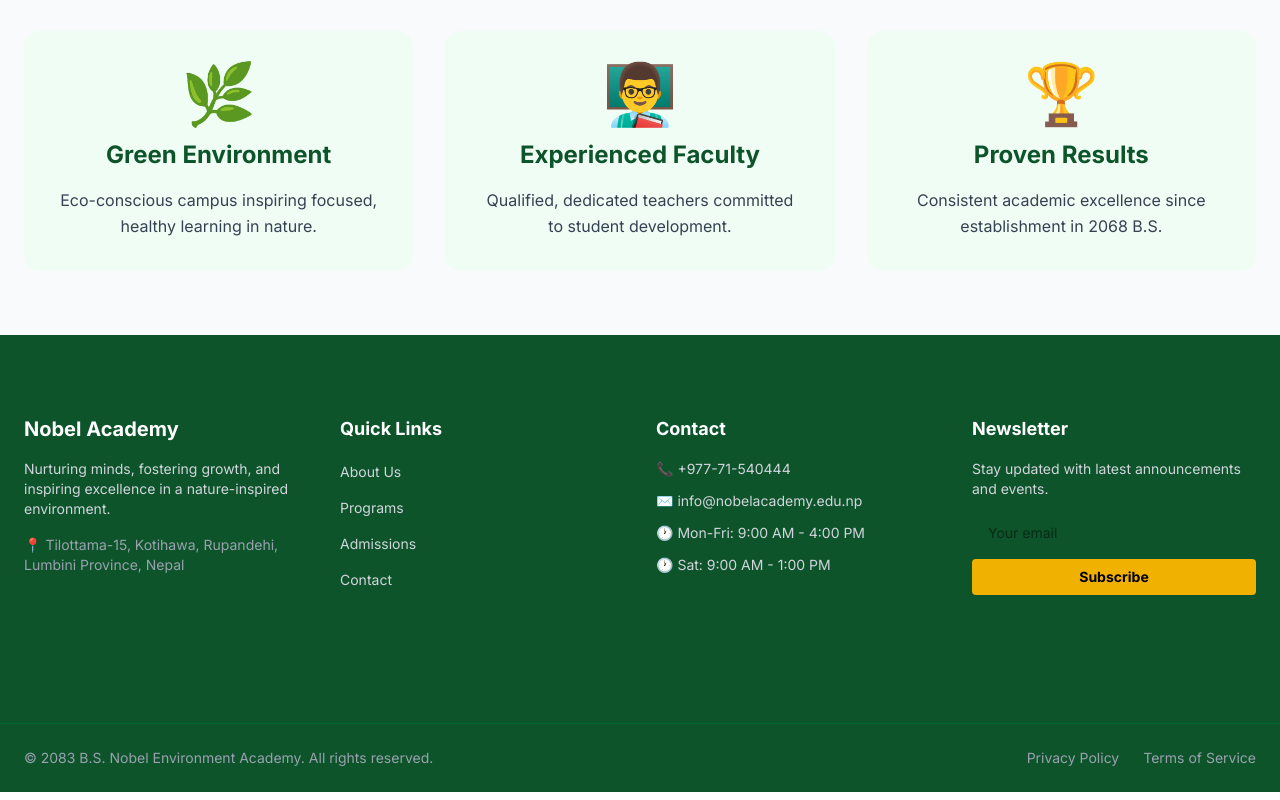
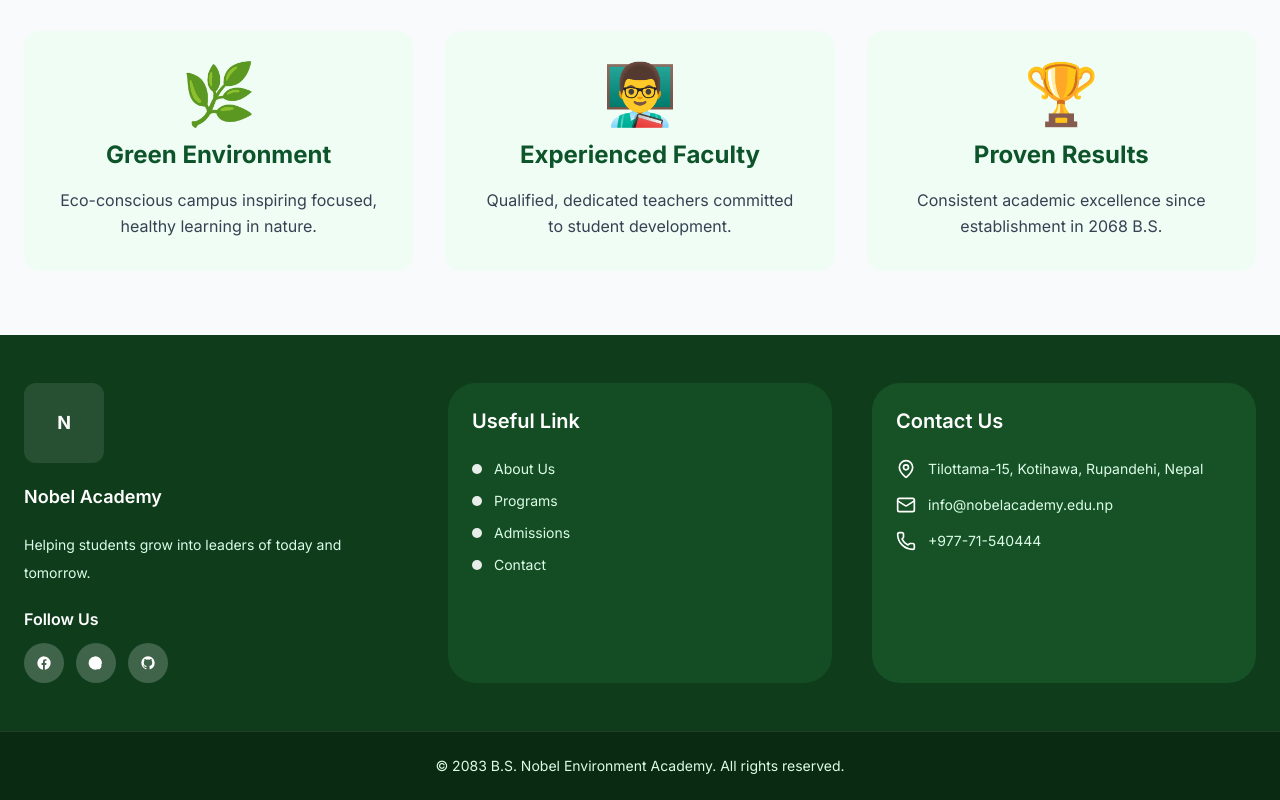
Before and after one commit to ayush236/nobel, a Next.js app: page /about in a window 1280 px wide. Shown: the part 1684-2484 px from the top of the page. Built offline with nearby package versions, Linux system fonts and the light colour scheme; no server answers.

Commit message:
‘update’

```diff
--- a/components/AboutSection.tsx
+++ b/components/AboutSection.tsx
@@ -60,6 +60,9 @@ const AboutSection: FC = () => {
             <div className="relative bg-gray-200 rounded-2xl aspect-video overflow-hidden">
               <MuxPlayer
                 playbackId="z01mNqcbPO4qQnjUNvCgiMA59Kja5kWuxaUzxdeL8WnY"
+                autoPlay
+                muted
+                playsInline
                 style={{ width: '100%', height: '100%' }}
               />
             </div>
--- a/components/Footer.tsx
+++ b/components/Footer.tsx
@@ -1,5 +1,6 @@
 import React, { FC } from 'react'
 import Link from 'next/link'
+import { MapPin, Phone, Mail, Clock, ChevronRight } from 'lucide-react'
 
 interface FooterLink {
   label: string
@@ -15,33 +16,49 @@ const Footer: FC = () => {
   ]
 
   return (
-    <footer className="bg-green-900 text-white">
-      {/* Main Footer Content */}
-      <div className="px-4 sm:px-6 py-12 sm:py-16 md:py-20">
-        <div className="max-w-7xl mx-auto">
-          <div className="grid grid-cols-1 sm:grid-cols-2 lg:grid-cols-4 gap-6 sm:gap-8 mb-8 md:mb-12">
-            {/* Column 1: School Info */}
-            <div>
-              <h3 className="text-lg sm:text-xl font-bold mb-3 sm:mb-4">Nobel Academy</h3>
-              <p className="text-gray-300 text-xs sm:text-sm mb-3 sm:mb-4">
-                Nurturing minds, fostering growth, and inspiring excellence in a nature-inspired
-                environment.
+    <footer className="bg-[#0f3d1c] text-white">
+      <div className="px-4 sm:px-6 py-12">
+        <div className="max-w-7xl mx-auto grid gap-10 lg:grid-cols-3">
+          <div className="space-y-5">
+            <div className="flex items-center justify-center lg:justify-start">
+              <div className="h-20 w-20 rounded-xl bg-white/10 flex items-center justify-center">
+                <span className="text-lg font-bold text-white">N</span>
+              </div>
+            </div>
+            <p className="text-lg font-semibold">Nobel Academy</p>
+            <p className="text-sm leading-7 text-green-100">
+              Helping students grow into leaders of today and tomorrow.
             </p>
-              <p className="text-gray-400 text-xs sm:text-sm">
-                📍 Tilottama-15, Kotihawa, Rupandehi, Lumbini Province, Nepal
-              </p>
+
+            <div className="space-y-3">
+              <p className="text-base font-semibold">Follow Us</p>
+              <div className="flex items-center gap-3">
+                <Link href="#" className="rounded-full bg-white/20 p-3 transition hover:bg-white/30">
+                  <svg className="h-4 w-4 text-white" viewBox="0 0 24 24" fill="currentColor">
+                    <path d="M22 12a10 10 0 10-11.5 9.95v-7.05h-2.2V12h2.2V9.8c0-2.18 1.3-3.4 3.3-3.4.96 0 1.96.17 1.96.17v2.15h-1.1c-1.08 0-1.42.67-1.42 1.35V12h2.42l-.39 2.9h-2.03V22A10 10 0 0022 12z" />
+                  </svg>
+                </Link>
+                <Link href="#" className="rounded-full bg-white/20 p-3 transition hover:bg-white/30">
+                  <svg className="h-4 w-4 text-white" viewBox="0 0 24 24" fill="currentColor">
+                    <path d="M10 15l5.19-3L10 9v6zm11-3a9.99 9.99 0 10-6.91 9.53c.11.02.22.03.33.03.95 0 2.17-.15 2.72-.3.08-.03.16-.08.22-.14.4-.35.79-.8 1.12-1.15.3-.32.69-.83 1.04-1.38.1-.16.19-.33.26-.49.26-.64.38-1.24.38-1.78a9.9 9.9 0 00-.21-1.86A9.99 9.99 0 0021 12z" />
+                  </svg>
+                </Link>
+                <Link href="#" className="rounded-full bg-white/20 p-3 transition hover:bg-white/30">
+                  <svg className="h-4 w-4 text-white" viewBox="0 0 24 24" fill="currentColor">
+                    <path d="M12 2.04c-5.5 0-9.96 4.46-9.96 9.96 0 4.41 2.86 8.15 6.82 9.48.5.09.68-.22.68-.48 0-.24-.01-.87-.01-1.7-2.78.6-3.37-1.34-3.37-1.34-.46-1.17-1.12-1.49-1.12-1.49-.92-.63.07-.62.07-.62 1.02.07 1.57 1.04 1.57 1.04.9 1.55 2.35 1.1 2.92.84.09-.66.35-1.1.64-1.35-2.22-.25-4.56-1.11-4.56-4.94 0-1.09.39-1.98 1.02-2.68-.1-.25-.45-1.27.1-2.65 0 0 .84-.27 2.75 1.02A9.56 9.56 0 0112 6.8c.85.004 1.71.12 2.51.35 1.9-1.29 2.74-1.02 2.74-1.02.55 1.38.2 2.4.1 2.65.64.7 1.02 1.59 1.02 2.68 0 3.84-2.34 4.68-4.57 4.94.36.31.68.92.68 1.85 0 1.33-.01 2.4-.01 2.72 0 .27.18.58.69.48A9.96 9.96 0 0022 12c0-5.5-4.46-9.96-9.96-9.96z" />
+                  </svg>
+                </Link>
+              </div>
+            </div>
           </div>
 
-            {/* Column 2: Quick Links */}
-            <div>
-              <h3 className="text-base sm:text-lg font-bold mb-3 sm:mb-4">Quick Links</h3>
-              <ul className="space-y-2 sm:space-y-3">
+          <div className="rounded-[28px] bg-[#144d24] p-6">
+            <h4 className="text-xl font-semibold text-white">Useful Link</h4>
+            <ul className="mt-6 space-y-3 text-sm text-green-100">
               {quickLinks.map((link) => (
-                  <li key={link.label}>
-                    <Link
-                      href={link.href}
-                      className="text-gray-300 hover:text-yellow-500 transition duration-300 text-xs sm:text-sm"
-                    >
+                <li key={link.label} className="flex items-center gap-3">
+                  <span className="inline-flex h-2.5 w-2.5 rounded-full bg-white/90" />
+                  <Link href={link.href} className="transition hover:text-white">
                     {link.label}
                   </Link>
                 </li>
@@ -49,53 +66,29 @@ const Footer: FC = () => {
             </ul>
           </div>
 
-            {/* Column 3: Contact Info */}
-            <div>
-              <h3 className="text-base sm:text-lg font-bold mb-3 sm:mb-4">Contact</h3>
-              <div className="space-y-2 sm:space-y-3 text-gray-300 text-xs sm:text-sm">
-                <p>📞 +977-71-540444</p>
-                <p>✉️ info@nobelacademy.edu.np</p>
-                <p>🕐 Mon-Fri: 9:00 AM - 4:00 PM</p>
-                <p>🕐 Sat: 9:00 AM - 1:00 PM</p>
+          <div className="rounded-[28px] bg-[#175227] p-6 text-sm text-green-100">
+            <h4 className="text-xl font-semibold text-white">Contact Us</h4>
+            <div className="mt-6 space-y-4">
+              <div className="flex items-center gap-3">
+                <MapPin className="h-5 w-5 text-white" />
+                <span>Tilottama-15, Kotihawa, Rupandehi, Nepal</span>
               </div>
+              <div className="flex items-center gap-3">
+                <Mail className="h-5 w-5 text-white" />
+                <span>info@nobelacademy.edu.np</span>
               </div>
-
-            {/* Column 4: Newsletter */}
-            <div>
-              <h3 className="text-base sm:text-lg font-bold mb-3 sm:mb-4">Newsletter</h3>
-              <p className="text-gray-300 text-xs sm:text-sm mb-3 sm:mb-4">
-                Stay updated with latest announcements and events.
-              </p>
-              <form className="flex flex-col gap-2">
-                <input
-                  type="email"
-                  placeholder="Your email"
-                  className="px-3 sm:px-4 py-2 rounded text-black focus:outline-none focus:ring-2 focus:ring-yellow-500 text-sm"
-                />
-                <button
-                  type="submit"
-                  className="px-3 sm:px-4 py-2 bg-yellow-500 hover:bg-yellow-400 text-black font-bold rounded transition duration-300 text-sm"
-                >
-                  Subscribe
-                </button>
-              </form>
+              <div className="flex items-center gap-3">
+                <Phone className="h-5 w-5 text-white" />
+                <span>+977-71-540444</span>
+              </div>
             </div>
           </div>
         </div>
       </div>
 
-      {/* Bottom Divider & Copyright */}
-      <div className="border-t border-green-800 px-4 sm:px-6 py-4 sm:py-6">
-        <div className="max-w-7xl mx-auto flex flex-col sm:flex-row justify-between items-center gap-3 sm:gap-4 text-xs sm:text-sm text-gray-400">
-          <p>&copy; 2083 B.S. Nobel Environment Academy. All rights reserved.</p>
-          <div className="flex gap-4 sm:gap-6">
-            <Link href="/privacy" className="hover:text-yellow-500 transition">
-              Privacy Policy
-            </Link>
-            <Link href="/terms" className="hover:text-yellow-500 transition">
-              Terms of Service
-            </Link>
-          </div>
+      <div className="border-t border-white/10 bg-[#0a2a11] px-4 sm:px-6 py-6">
+        <div className="max-w-7xl mx-auto text-sm text-green-100 flex flex-col sm:flex-row items-center justify-center gap-4">
+          <p>© 2083 B.S. Nobel Environment Academy. All rights reserved.</p>
         </div>
       </div>
     </footer>
--- a/components/HeroSlider.tsx
+++ b/components/HeroSlider.tsx
@@ -73,7 +73,7 @@ const HeroSlider: FC = () => {
   }
 
   return (
-    <div className="relative min-h-screen md:h-screen overflow-hidden">
+    <div id="hero" className="relative min-h-screen md:h-screen overflow-hidden">
       {/* Slides */}
       {slides.map((slide, index) => (
         <div
--- a/components/Navbar.tsx
+++ b/components/Navbar.tsx
@@ -187,7 +187,7 @@ const Navbar: FC = () => {
         <div className="flex items-center justify-between h-16">
 
           {/* Logo */}
-          <Link href="/" className="flex items-center gap-3 shrink-0">
+          <Link href="/#hero" className="flex items-center gap-3 shrink-0">
             <Image
               src="/logo.png"
               alt="Nobel Environment Academy Logo"
@@ -195,9 +195,7 @@ const Navbar: FC = () => {
               height={44}
               className="object-contain"
             />
-            <span className="text-base font-bold text-green-900 leading-tight hidden sm:block">
-              Nobel Environment Academy
-            </span>
+
           </Link>
 
           {/* Desktop Nav */}
--- a/types/index.ts
+++ b/types/index.ts
@@ -1,3 +1,5 @@
+import type { ReactNode } from 'react'
+
 export type Slide = {
   id: number
   heading: string
@@ -10,7 +12,7 @@ export type Slide = {
 
 export type FeatureCard = {
   id: number
-  emoji: string
+  icon: ReactNode
   title: string
   description: string
 }
```
Also changed, not shown: components/FeatureCards.tsx (+10 -7 lines). Lines whose indentation alone changed are shown as unchanged.
